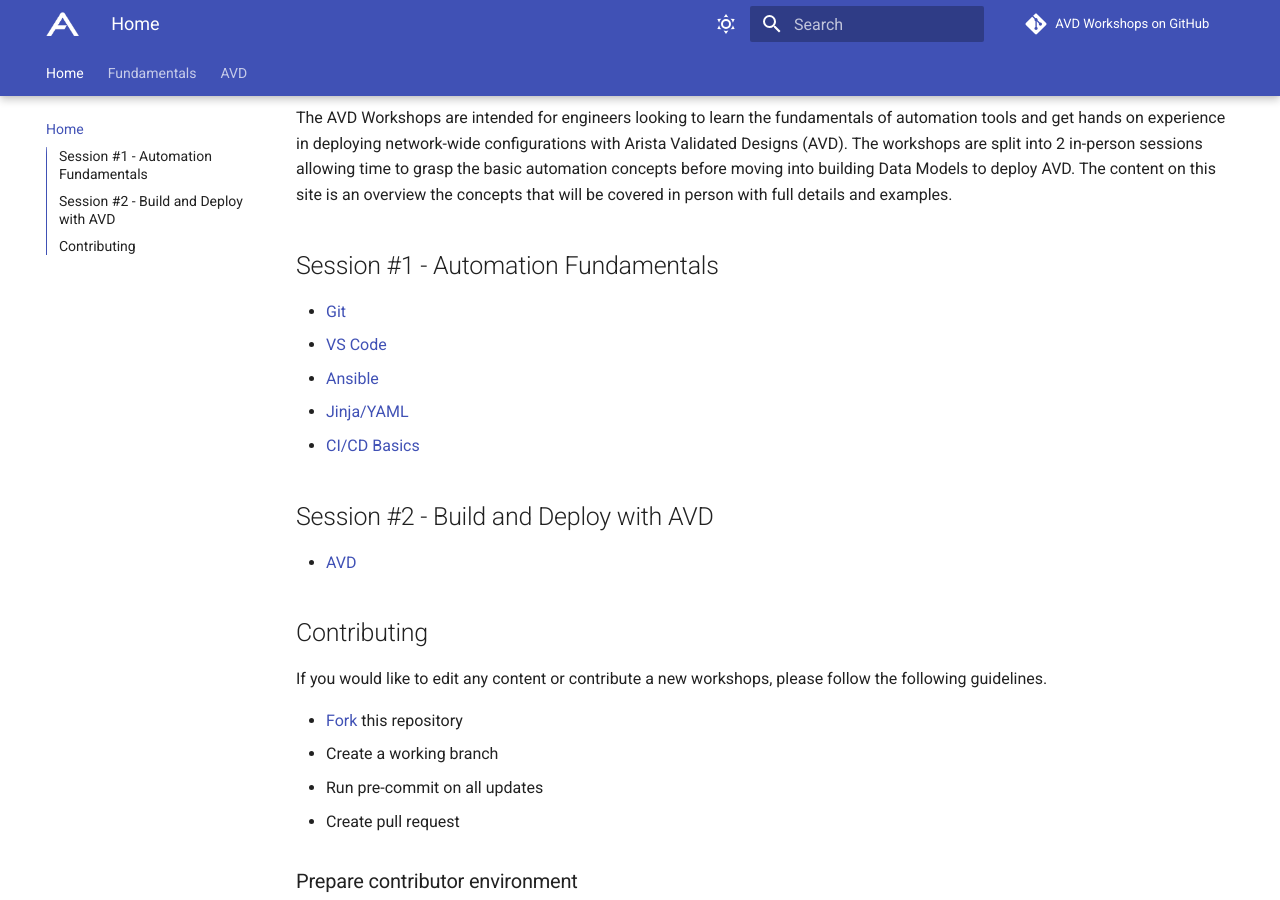
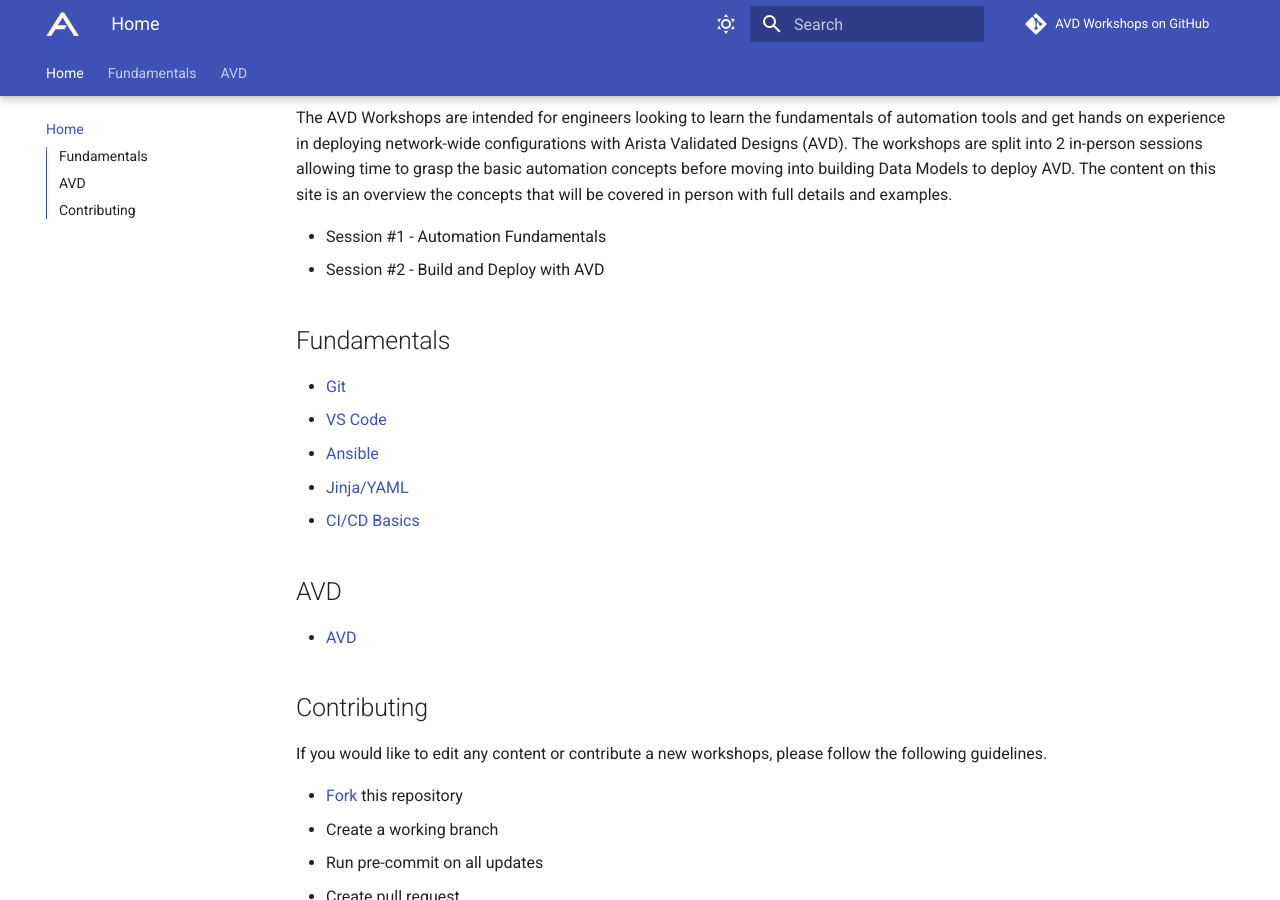
Before and after one commit to aristanetworks/avd-workshops, an MkDocs documentation site: the page built from workshops/index.md, in a window 1280 px wide and 900 px high, scrolled down 335 px. Built offline with MkDocs 1.6.1 and Material for MkDocs 9.7.7, drawn with Linux system fonts in a browser that asks for light colours; comment, search, counter and statistics services are not loaded.

Commit message:
fixed left column to match nav

```diff
--- a/workshops/index.md
+++ b/workshops/index.md
@@ -5,7 +5,10 @@
 
 The AVD Workshops are intended for engineers looking to learn the fundamentals of automation tools and get hands on experience in deploying network-wide configurations with Arista Validated Designs (AVD). The workshops are split into 2 in-person sessions allowing time to grasp the basic automation concepts before moving into building Data Models to deploy AVD. The content on this site is an overview the concepts that will be covered in person with full details and examples.
 
-## Session #1 - Automation Fundamentals
+- Session #1 - Automation Fundamentals
+- Session #2 - Build and Deploy with AVD
+
+## Fundamentals
 
 - [Git](git.md)
 - [VS Code](vscode.md)
@@ -13,7 +16,7 @@
 - [Jinja/YAML](jinja-yaml.md)
 - [CI/CD Basics](cicd-basics.md)
 
-## Session #2 - Build and Deploy with AVD
+## AVD
 
 - [AVD](avd.md)
 
```
